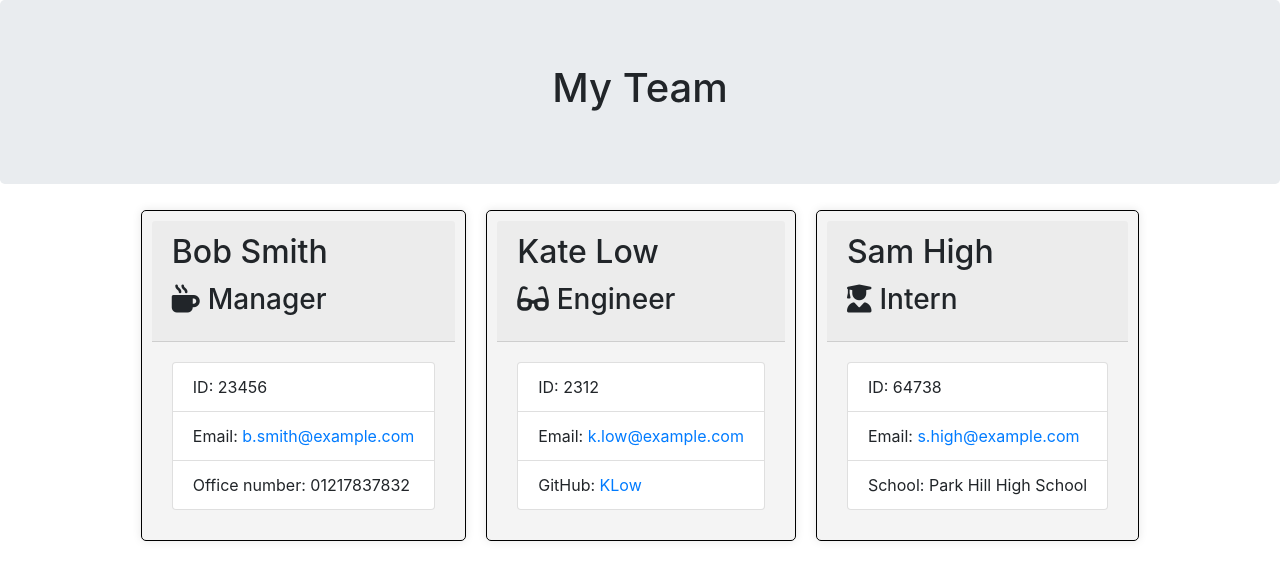
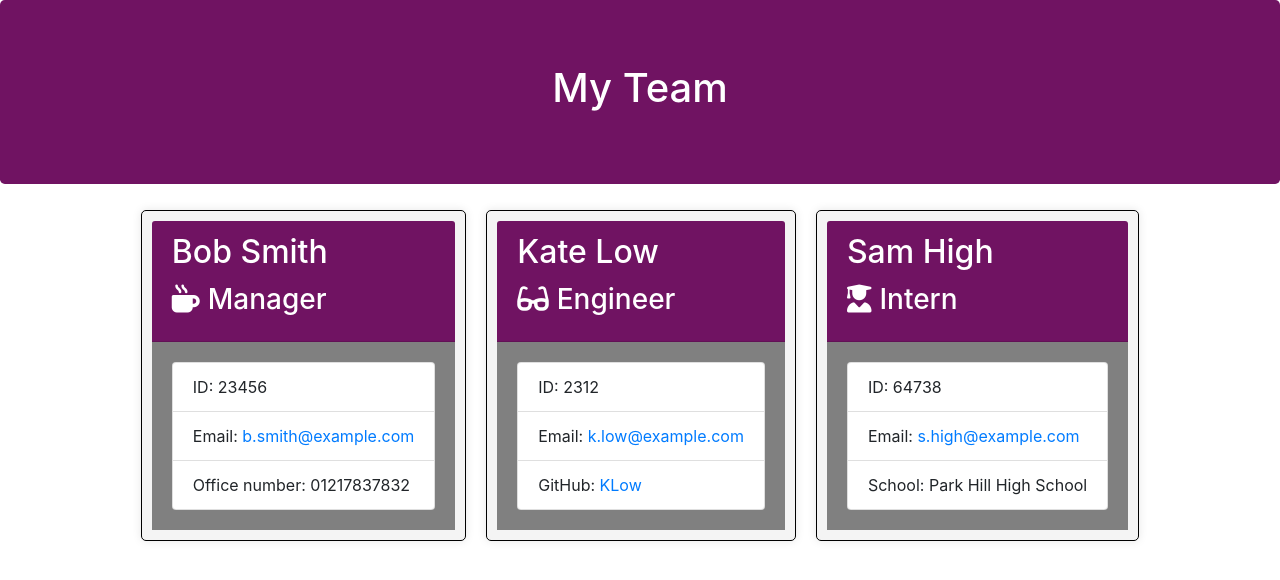
Before and after one commit to HJandu/team-profile-generator, a website: page output/team.html in a window 1280 px wide. Drawn offline with nearby package versions, Linux system fonts and the light colour scheme.

Commit message:
changed colour of header and cards

```diff
--- a/output/style.css
+++ b/output/style.css
@@ -7,7 +7,22 @@
     box-shadow: 0 0 10px rgba(0, 0, 0, 0.1);
 }
 
+.team-heading{
+    background-color: rgb(112, 19, 98);
+}
 
+h1{
+    color: white;
+}
+
+.card-body{
+    background-color:grey;
+}
+
+.card-header{
+    background-color: rgb(112, 19, 98);
+    color: white;
+}
 /* .team-area.col-12.d-flex.justify-content-center {
     display: flex;
     flex-wrap: wrap;
```
Also changed, not shown: images/banner.jpg (added), images/colouredmain.jpg (added).
